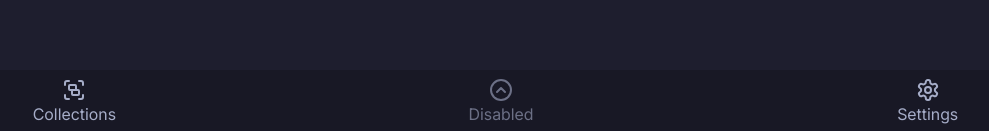
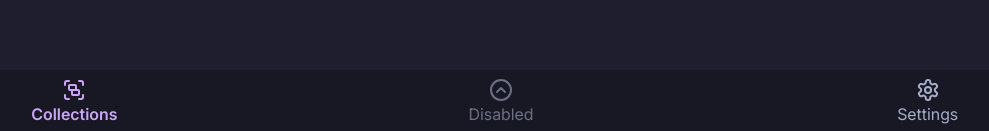
Before and after one commit to zmatash/tallycat-svelte, a SvelteKit app: page /app/collections in a window 1280 px wide. Shown: the part 666-797 px from the top of the page, without its empty margins (139-1128 px from the left). Built offline with nearby package versions, Linux system fonts and the light colour scheme; no server answers.

Commit message:
update routing to point to new app base.

```diff
--- a/src/lib/components/phone-navbar/phone-navbar.svelte
+++ b/src/lib/components/phone-navbar/phone-navbar.svelte
@@ -24,12 +24,12 @@
 </script>
 
 <nav class="row-centred just-evenly">
-	<PhoneNavButton goto="app/collections" sprite="group" label="Collections" />
+	<PhoneNavButton goto="/app/collections" sprite="group" label="Collections" />
 	<PhoneNavButton
 		goto="/collections"
 		sprite="check"
 		label={activeCollectionProps.label}
 		isEnabled={activeCollectionProps.isEnabled}
 	/>
-	<PhoneNavButton goto="app/settings" sprite="settings" label="Settings" />
+	<PhoneNavButton goto="/app/settings" sprite="settings" label="Settings" />
 </nav>
--- a/src/routes/login/+page.server.ts
+++ b/src/routes/login/+page.server.ts
@@ -30,9 +30,9 @@ export const actions = {
 		});
 
 		if (!activeCollectionIdResult.success || activeCollectionIdResult.data === null) {
-			throw redirect(302, "/collections");
+			throw redirect(302, "app/collections");
 		}
 
-		throw redirect(302, `/collections/${activeCollectionIdResult.data}`);
+		throw redirect(302, `app/collections/${activeCollectionIdResult.data}`);
 	}
 } satisfies Actions;
```
